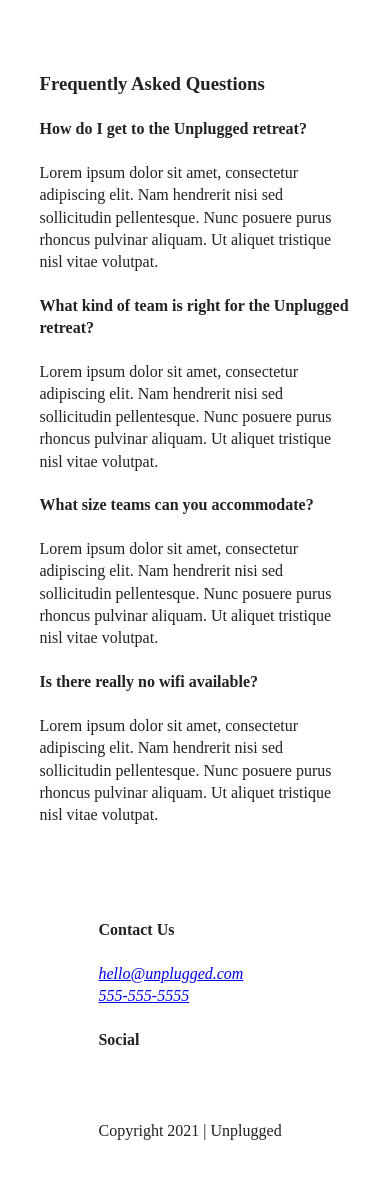
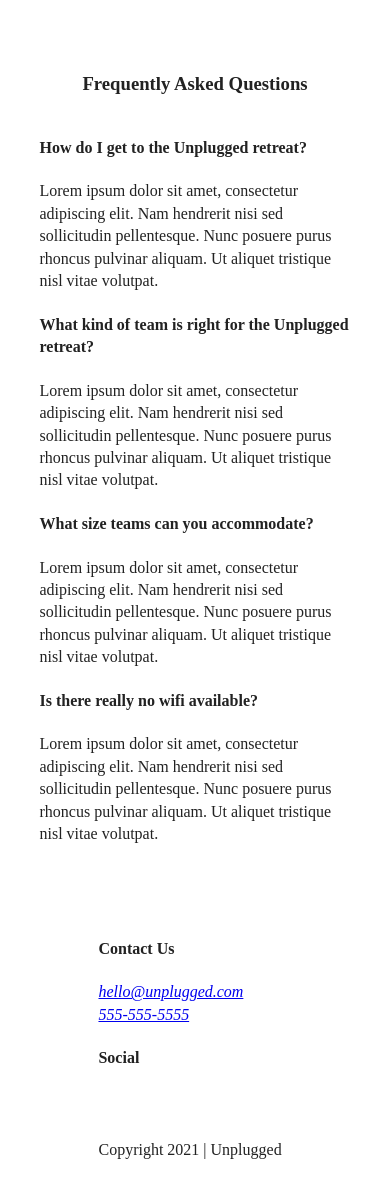
Before and after one commit to tomie-s/unplugged, a website: page faq/index.html in a window 390 px wide. Shown: the part 125-1305 px from the top of the page. Drawn offline with Linux system fonts and the light colour scheme.

Commit message:
Edit made to FAQ html for tablet breakpoint

```diff
--- a/faq/index.html
+++ b/faq/index.html
@@ -40,8 +40,10 @@
     <main>
       <section class="frequent-questions">
         <div class="content-wrapper">
+          <div class="faq-header">
+            <h3>Frequently Asked Questions</h3>
+          </div>
           <div class="faq-content">
-            <h3>Frequently Asked Questions</h3>
             <article class="faq-item">
               <h4 class="faq-title">How do I get to the Unplugged retreat?</h4>
               <p class="faq-answer">
@@ -86,7 +88,8 @@
     </main>
     <footer>
       <div class="content-wrapper">
-        <div class="contact-us">
+        <div class="contact-options">
+          <div class="contact">
             <h4>Contact Us</h4>
             <address>
               <a href="mailto:hello@unplugged.com">hello@unplugged.com</a><br />
@@ -116,6 +119,7 @@
               </p>
             </div>
           </div>
+        </div>
         <div class="copyright">
           <p>Copyright 2021 | Unplugged</p>
         </div>
```
Lines whose indentation alone changed are shown as unchanged.
